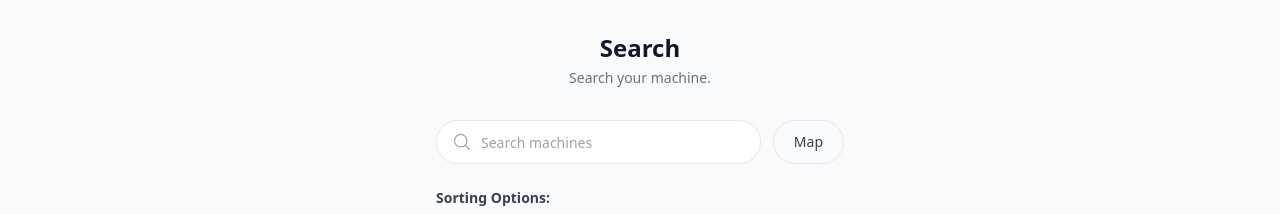
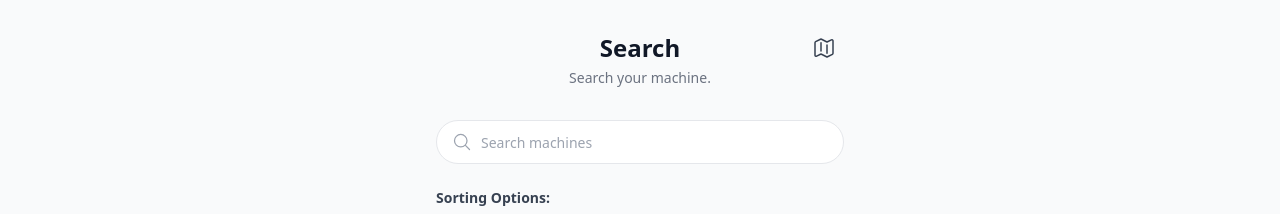
Before and after one commit to NancyCLY/liongains, a React (Create React App) app: page /search in a window 1280 px wide. Shown: the top 214 px of the page. Built offline with nearby package versions, Linux system fonts and the light colour scheme; no server answers.

Commit message:
fix map emoji

```diff
--- a/src/pages/Search.js
+++ b/src/pages/Search.js
@@ -1,5 +1,5 @@
 import React, { useState, useMemo } from "react";
-import { MagnifyingGlassIcon } from "@heroicons/react/24/outline";
+import { MagnifyingGlassIcon, MapIcon } from "@heroicons/react/24/outline";
 
 export default function Search() {
   /* --------------------------------------------------------------------------
@@ -68,13 +68,24 @@ export default function Search() {
      RENDER
   -------------------------------------------------------------------------- */
   return (
+
     <div className="pb-28">
-      <div className="max-w-md mx-auto px-5">
+      <div className="max-w-md mx-auto px-5 relative">
+        <div className="relative flex items-center justify-center">
+          <h1 className="text-2xl font-semibold text-center text-gray-900">
+          Search
+          </h1>
 
-        {/* Title */}
-        <h1 className="text-2xl font-semibold text-center text-gray-900">
-          Search
-        </h1>
+          <button
+            type="button"
+            onClick={() => console.log("Open map")}
+            className="absolute right-0 flex h-10 w-10 items-center justify-center rounded-full hover:bg-gray-100 transition"
+            aria-label="Open map"
+            title="Map"
+          >
+            <MapIcon className="h-6 w-6 text-gray-700" />
+          </button>
+        </div>
         <p className="text-sm text-center text-gray-500 mt-1">
           Search your machine.
         </p>
@@ -91,10 +102,6 @@ export default function Search() {
               className="w-full h-11 pl-11 pr-4 rounded-full border border-gray-200 text-sm focus:outline-none focus:ring-2 focus:ring-blue-100"
             />
           </div>
-
-          <button className="h-11 px-5 rounded-full border border-gray-200 text-sm font-medium text-gray-700">
-            Map
-          </button>
         </div>
 
         {/* Sorting options */}
```
